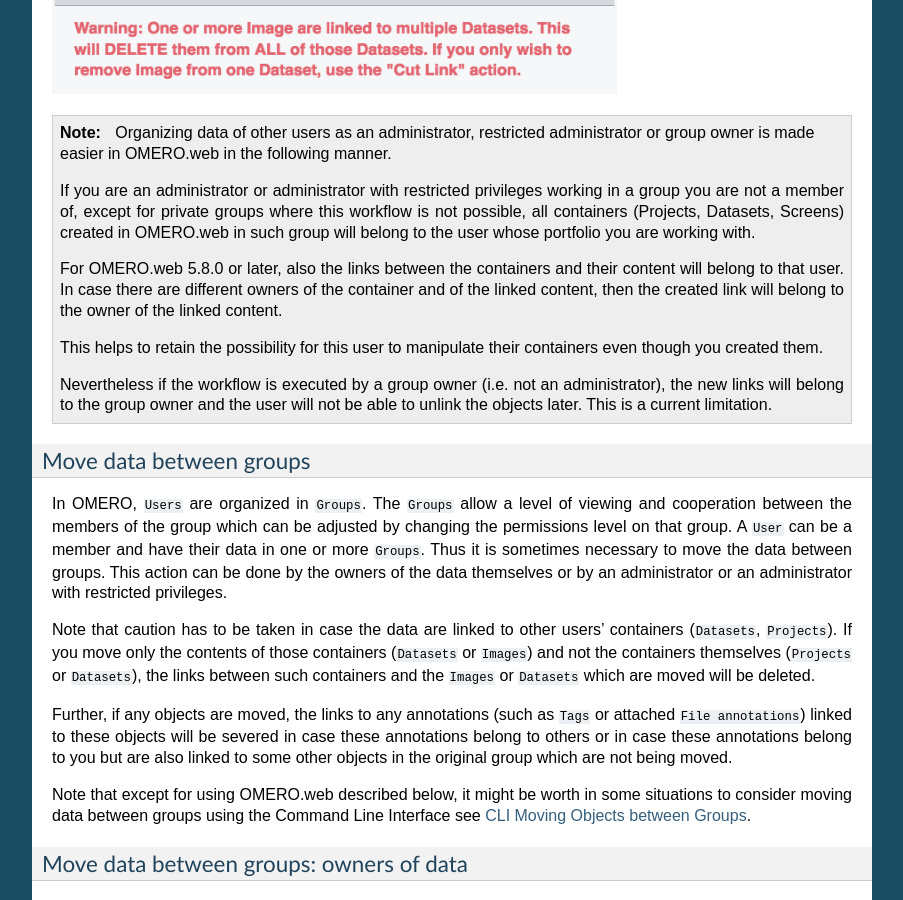
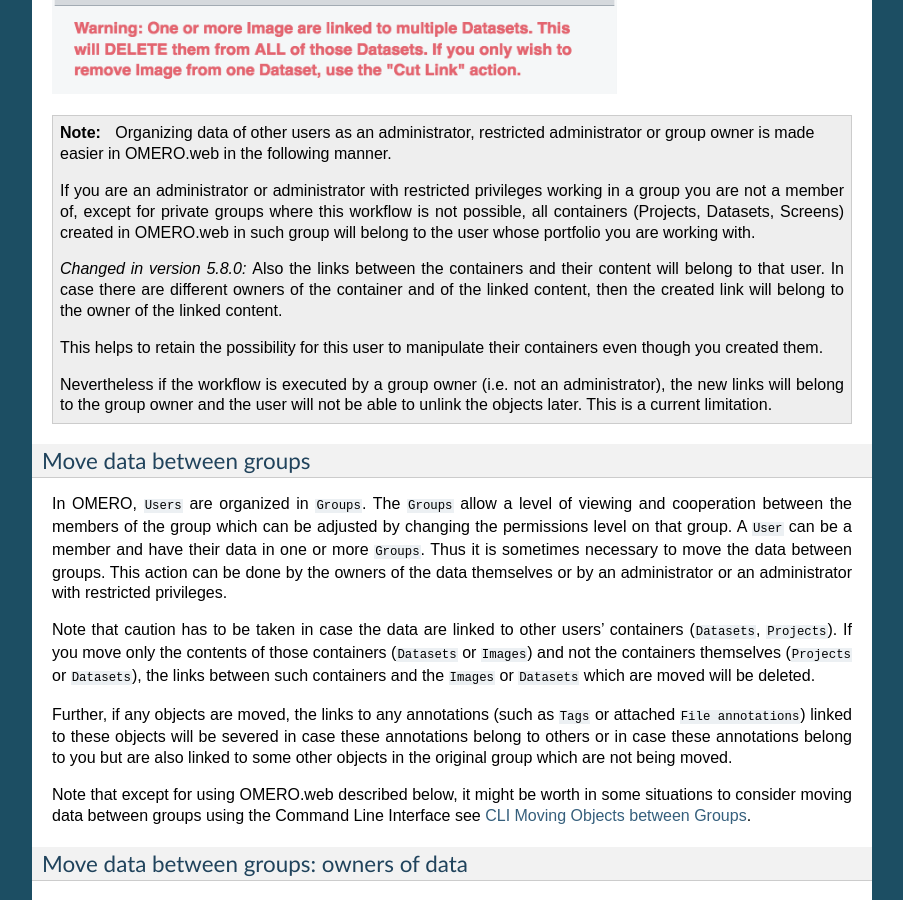
Before and after one commit to ome/omero-guide-introduction, a Sphinx documentation site: the page built from docs/data-management.rst, in a window 1280 px wide and 900 px high, scrolled down 4846 px. Shown: the whole window, without its empty margins (198-1101 px from the left). Built offline with Sphinx 7.4.7, drawn with Linux system fonts in a browser that asks for light colours.

Commit message:
Use sphinx markup cf. Seb comment

```diff
--- a/docs/data-management.rst
+++ b/docs/data-management.rst
@@ -171,7 +171,7 @@
 
     If you are an administrator or administrator with restricted privileges working in a group you are not a member of, except for private groups where this workflow is not possible, all containers (Projects, Datasets, Screens) created in OMERO.web in such group will belong to the user whose portfolio you are working with.
 
-    For OMERO.web 5.8.0 or later, also the links between the containers and their content will belong to that user. In case there are different owners of the container and of the linked content, then the created link will belong to the owner of the linked content.
+    .. versionchanged:: 5.8.0 Also the links between the containers and their content will belong to that user. In case there are different owners of the container and of the linked content, then the created link will belong to the owner of the linked content.
 
     This helps to retain the possibility for this user to manipulate their containers even though you created them.
 
```
